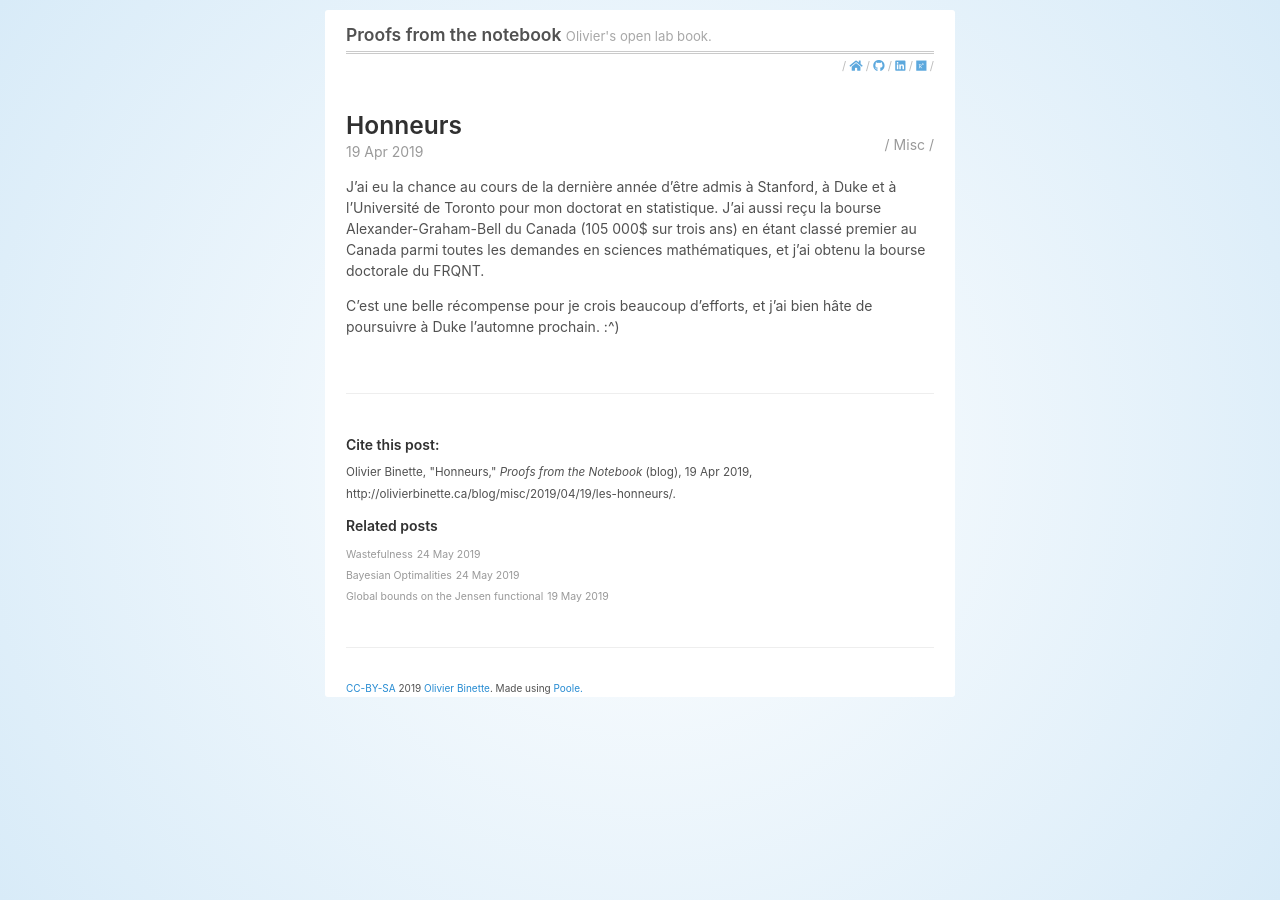
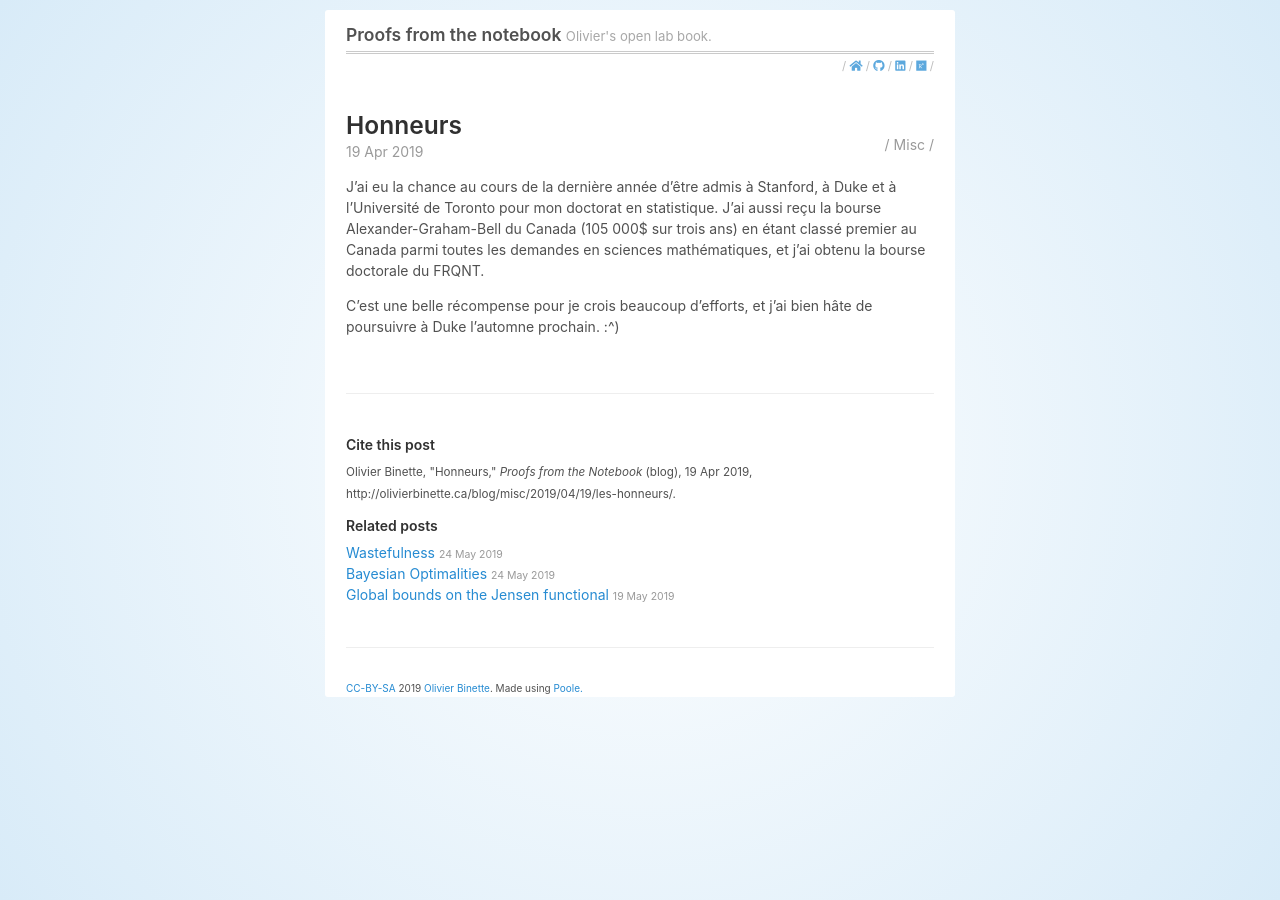
Before and after one commit to OlivierBinette/blog, a Jekyll site: the page built from _posts/2019-04-19-les-honneurs.md, in a window 1280 px wide. Built offline with Jekyll 4.4.1, drawn with Linux system fonts in a browser that asks for light colours; nearby versions of some CDN libraries.

Commit message:
Update post.html

```diff
--- a/_layouts/post.html
+++ b/_layouts/post.html
@@ -22,7 +22,7 @@ layout: default
 
 {% if site.related_posts != empty %}
 <aside class="related">
-  <h4>Cite this post:</h4>
+  <h4>Cite this post</h4>
   <small>Olivier Binette, "{{ page.title }}," <i>Proofs from the Notebook</i> (blog),
     {{ page.date | date_to_string }}, {{ site.url }}/blog{{ page.url }}.
   </small>
@@ -33,7 +33,7 @@ layout: default
     {% for post in site.related_posts limit:3 %}
       <li>
         <a href="{{ site.baseurl }}{{ post.url }}">
-          <small>{{ post.title }}</small>
+          {{ post.title }}
           <small><time datetime="{{ post.date | date_to_xmlschema }}">{{ post.date | date_to_string }}</time></small>
         </a>
       </li>
```
